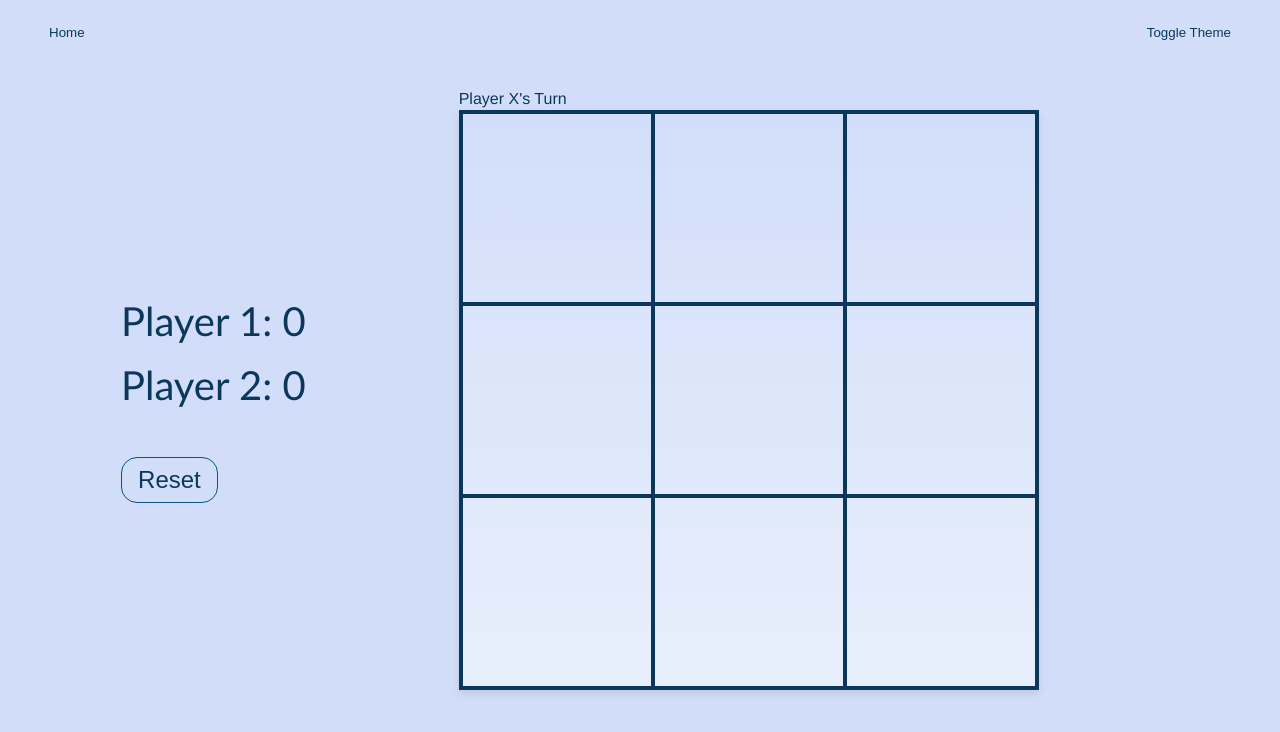
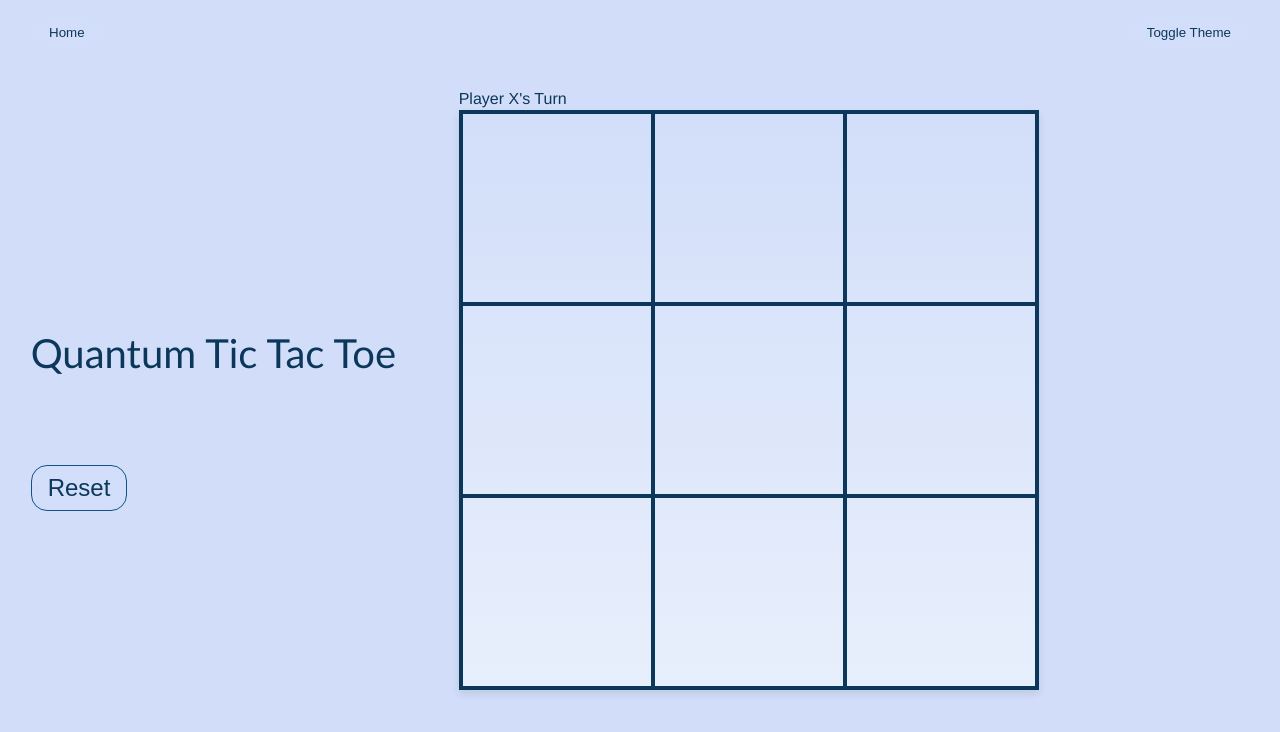
Before and after one commit to frajdzia/QTTT, a plain HTML site: page qttt/qttt.html in a window 1280 px wide. Drawn offline with Linux system fonts and the light colour scheme.

Commit message:
renaming

```diff
--- a/qttt/qttt.html
+++ b/qttt/qttt.html
@@ -24,12 +24,13 @@
     <main class="qttt-container">
       <div class="players">
         <div class="players-inner">
-          <div id="p1">
+          <!-- <div id="p1">
             Player 1: 0
           </div>
           <div id="p2">
             Player 2: 0
-          </div>
+          </div> -->
+          <p>Quantum Tic Tac Toe</p>
           <button class="nice-button" id="reset-game-button" onclick="resetGame()">Reset</button>
         </div>
       </div>
```
